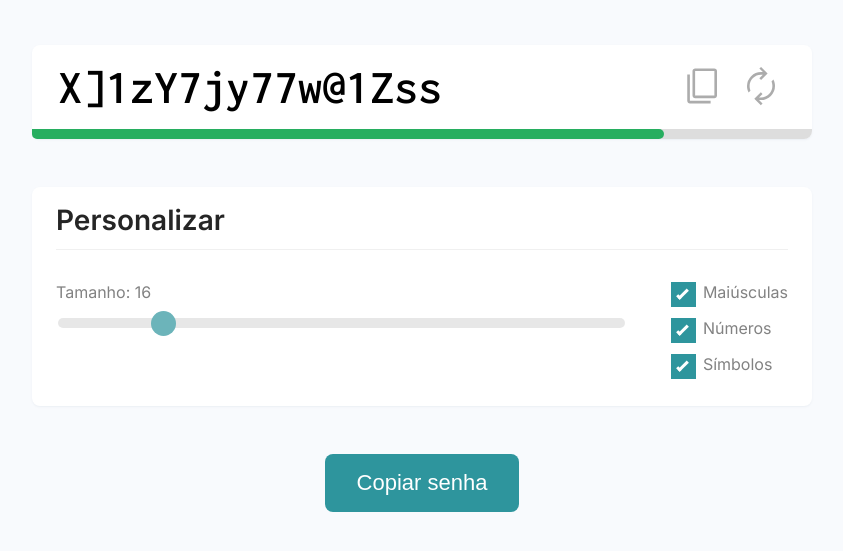
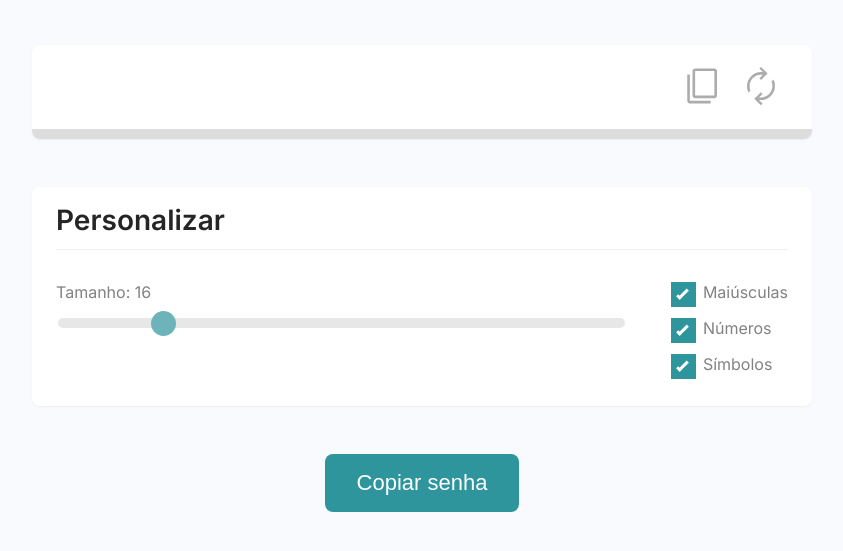
Before and after one commit to paatrickbarbosa/geradorDeSenha, a plain HTML site: page index.html in a window 1280 px wide. Shown: the part 119-670 px from the top of the page, without its empty margins (218-1061 px from the left). Drawn offline with Linux system fonts and the light colour scheme.

Commit message:
Update index.html
removido js

```diff
--- a/index.html
+++ b/index.html
@@ -72,135 +72,7 @@
       <button id="copy-2">Copiar senha</button>
     </div>
   </main>
-  <script>
-    const inputEl = document.querySelector("#password");
-    const upperCaseCheckEl = document.querySelector("#uppercase-check");
-    const numberCheckEl = document.querySelector("#number-check");
-    const symbolCheckEl = document.querySelector("#symbol-check");
-    const securityIndicatorBarEl = document.querySelector("#security-indicator-bar");
 
-    let passwordLength = 16;
-
-    function generatePassword() {
-      let chars = "abcdefghjkmnpqrstuvwxyz";
-
-      const upperCaseChars = "ABCDEFGHJKLMNPQRSTUVWXYZ";
-      const numberChars = "123456789";
-      const symbolChars = ".!@&*()[]";
-
-      if (upperCaseCheckEl.checked) {
-        chars += upperCaseChars;
-      }
-
-      if (numberCheckEl.checked) {
-        chars += numberChars;
-      }
-
-      if (symbolCheckEl.checked) {
-        chars += symbolChars;
-      }
-
-      let password = "";
-
-      for (let i = 0; i < passwordLength; i++) {
-        const randomNumber = Math.floor(Math.random() * chars.length);
-        password += chars.substring(randomNumber, randomNumber + 1);
-      }
-
-      inputEl.value = password;
-
-      calculateQuality();
-      calculateFontSize();
-
-    }
-
-
-    function calculateQuality() {
-      // T*0.25 + M*0.15 + N*0.25 + S*0.35 = 100
-      const percent = Math.round(
-        (passwordLength / 64) * 25 +
-        (upperCaseCheckEl.checked ? 15 : 0) +
-        (numberCheckEl.checked ? 25 : 0) +
-        (symbolCheckEl.checked ? 35 : 0)
-      );
-
-      securityIndicatorBarEl.style.width = `${percent}%`;
-
-      if (percent > 69) {
-        // safe
-        securityIndicatorBarEl.classList.remove("critical");
-        securityIndicatorBarEl.classList.remove("warning");
-        securityIndicatorBarEl.classList.add("safe");
-      } else if (percent > 50) {
-        // warning
-        securityIndicatorBarEl.classList.remove("critical");
-        securityIndicatorBarEl.classList.add("warning");
-        securityIndicatorBarEl.classList.remove("safe");
-      } else {
-        // critical
-        securityIndicatorBarEl.classList.add("critical");
-        securityIndicatorBarEl.classList.remove("warning");
-        securityIndicatorBarEl.classList.remove("safe");
-      }
-
-      if (percent >= 100) {
-        securityIndicatorBarEl.classList.add("completed");
-      } else {
-        securityIndicatorBarEl.classList.remove("completed");
-      }
-    }
-
-    function calculateFontSize() {
-      if (passwordLength > 45) {
-        inputEl.classList.remove("font-sm");
-        inputEl.classList.remove("font-xs");
-        inputEl.classList.add("font-xxs");
-      } else if (passwordLength > 32) {
-        inputEl.classList.remove("font-sm");
-        inputEl.classList.add("font-xs");
-        inputEl.classList.remove("font-xxs");
-      } else if (passwordLength > 22) {
-        inputEl.classList.add("font-sm");
-        inputEl.classList.remove("font-xs");
-        inputEl.classList.remove("font-xxs");
-      } else {
-        inputEl.classList.remove("font-sm");
-        inputEl.classList.remove("font-xs");
-        inputEl.classList.remove("font-xxs");
-      }
-    }
-
-    function copy() {
-      navigator.clipboard.writeText(inputEl.value);
-    }
-
-    const passwordLengthEl = document.querySelector("#password-length");
-    passwordLengthEl.addEventListener("input", function () {
-      passwordLength = passwordLengthEl.value;
-      document.querySelector("#password-length-text").innerText = passwordLength;
-      generatePassword();
-    })
-
-    function rotate(){
-        document.querySelectorAll('img')[1].classList.add('rotate');
-
-        setInterval(()=>{
-          document.querySelectorAll('img')[1].classList.remove('rotate');
-        }, 2500)
-
-      }
-
-    upperCaseCheckEl.addEventListener("click", generatePassword);
-    numberCheckEl.addEventListener("click", generatePassword);
-    symbolCheckEl.addEventListener("click", generatePassword);
-
-    document.querySelector("#copy-1").addEventListener("click", copy);
-    document.querySelector("#copy-2").addEventListener("click", copy);
-
-    document.querySelector('#renew').addEventListener('click', rotate);
-    document.querySelector('#renew').addEventListener('click', generatePassword);
-    generatePassword();
-  </script>
 </body>
 
 </html>
```
